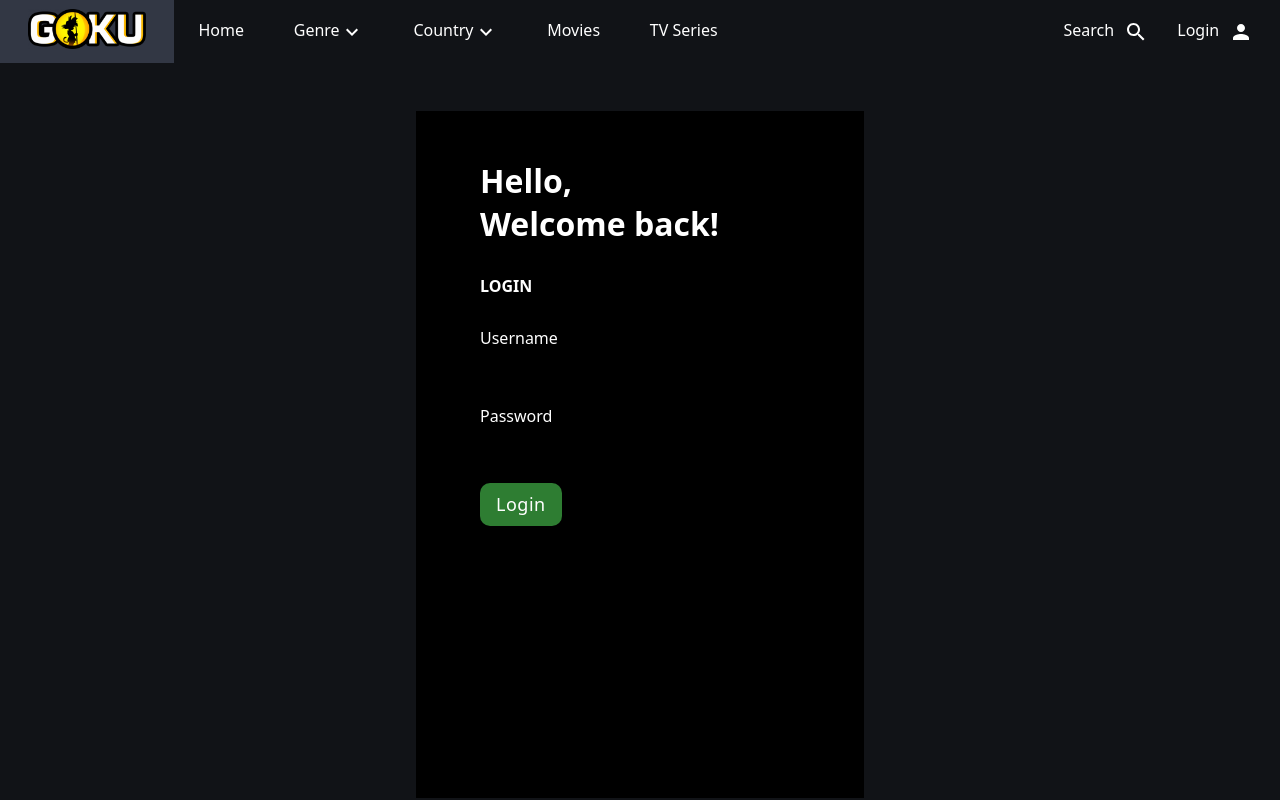
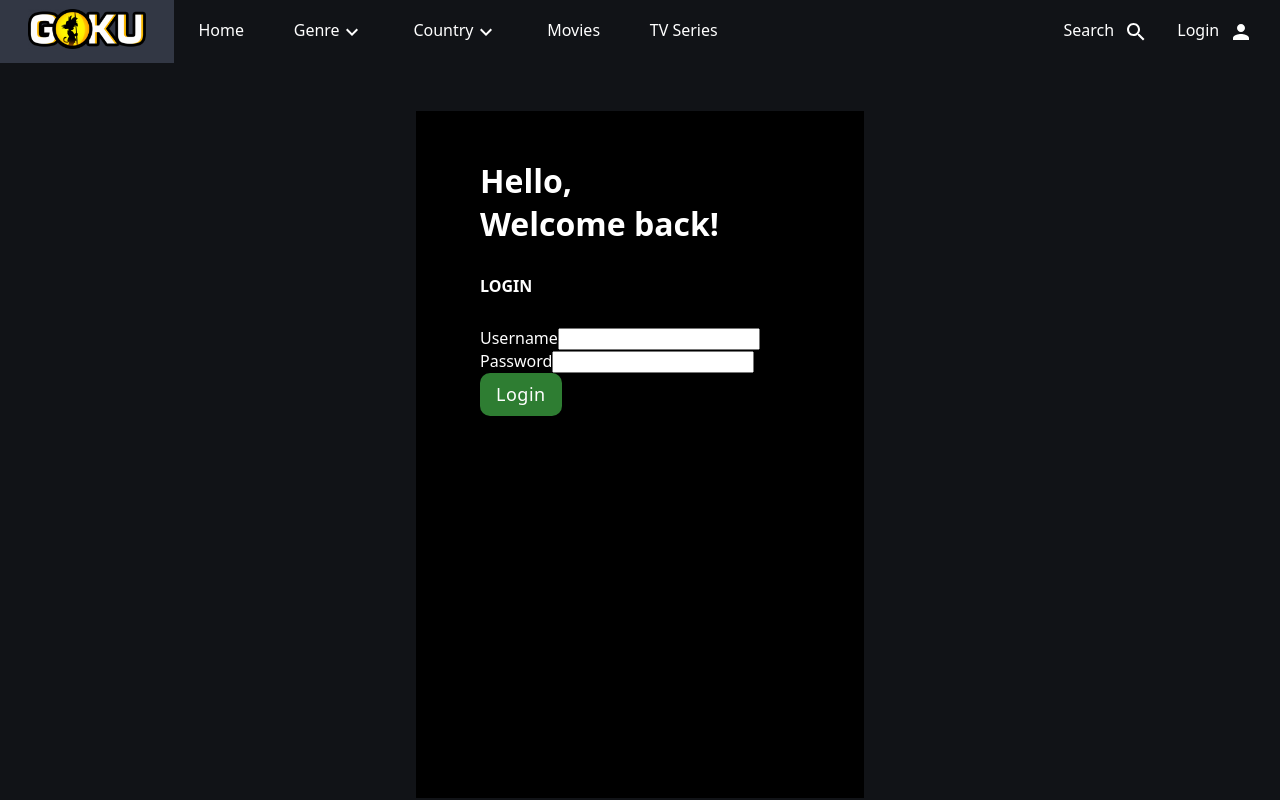
Before and after one commit to RiyazShaik-158/movies_searching, a React (Create React App) app: page /login in a window 1280 px wide. Built offline with nearby package versions, Linux system fonts and the light colour scheme.

Commit message:
usingNormalInputs

```diff
--- a/src/components/Body/Login/Login.js
+++ b/src/components/Body/Login/Login.js
@@ -35,21 +35,23 @@ function Login() {
         <h4>LOGIN</h4>
         <form className='Login_form'>
             <label htmlFor='username'>Username</label>
-            <TextField
+            {/* <TextField
                 name='username'
                 id='username'
                 value={username}
                 className='forUsername'
                 onChange={(e)=>setUsername(e.target.value)}
-            />
+            /> */}
+            <input name='username' id='username' value={username} className='forUsername'  onChange={(e)=>setUsername(e.target.value)}/>
             <label htmlFor='password'>Password</label>
-            <TextField
+            {/* <TextField
                 name='password'
                 id='password'
                 value={password}
                 className='forUsername'
                 onChange={(e)=>setPassword(e.target.value)}
-            />
+            /> */}
+            <input name='password' id='password' value={password} className='forUsername'  onChange={(e)=>setPassword(e.target.value)}/>
             <ThemeProvider theme={theme}>
                 <Button variant='contained' color='success'>Login</Button>
             </ThemeProvider>
--- a/src/components/Body/Login/login.scss
+++ b/src/components/Body/Login/login.scss
@@ -17,7 +17,9 @@
         alig
         .Login_form{
             .forUsername{
-
+                border-radius: 5px;
+                background-color: #fff;
+                font-size: 16px;
             }
         }
     }
```
